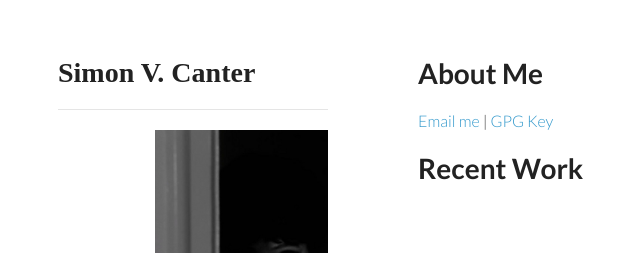
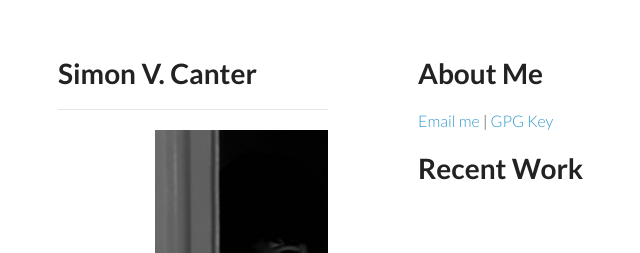
Before and after one commit to incliningarc/incliningarc.github.io, a Jekyll site: the page built from index.html, in a window 1280 px wide. Shown: the top 253 px of the page, without its empty margins (152-792 px from the left). Built offline with Jekyll 4.4.1, drawn with Linux system fonts in a browser that asks for light colours; comment, search, counter and statistics services are not loaded.

Commit message:
Update default.html

```diff
--- a/_layouts/default.html
+++ b/_layouts/default.html
@@ -19,7 +19,7 @@
 
     <div class="wrapper">
       <header>
-<h1 style="font-family:Aller">Simon V. Canter</h1>
+<h1>Simon V. Canter</h1>
 <hr>
 <p><img src="/images/alphaville.jpg" alt="Alphaville" width="173" height="285" align="right">
       </header>
```
